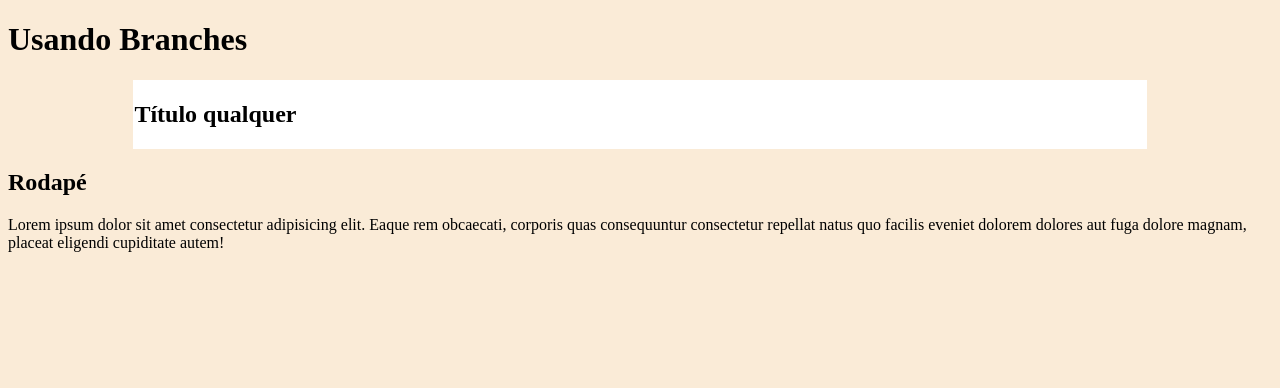
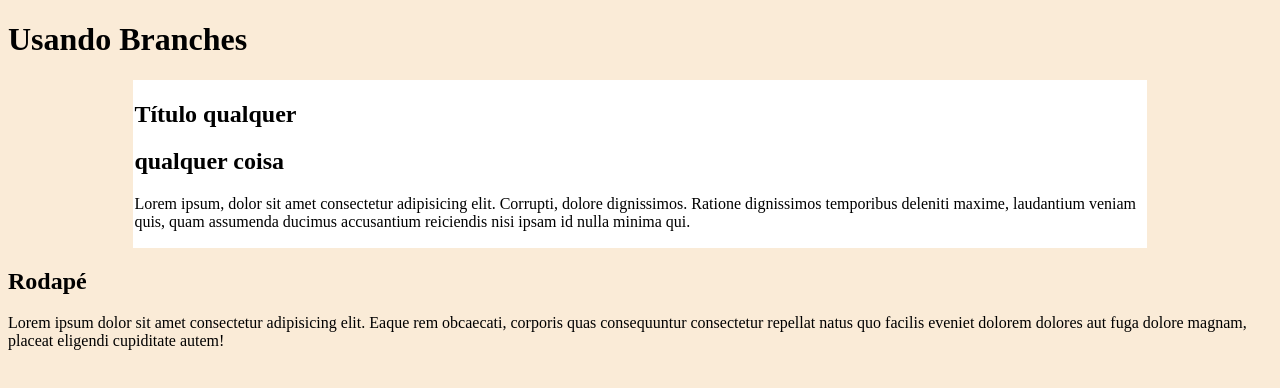
Before and after one commit to Edualvesilva/exemplo-branches, a plain HTML site: page index.html in a window 1280 px wide. Drawn offline with Linux system fonts and the light colour scheme.

Commit message:
Update index.html

```diff
--- a/index.html
+++ b/index.html
@@ -14,7 +14,10 @@
         <article>
             <h2>Título qualquer</h2>
         </article>
-
+        <section>
+            <h2>qualquer coisa</h2>
+            <p>Lorem ipsum, dolor sit amet consectetur adipisicing elit. Corrupti, dolore dignissimos. Ratione dignissimos temporibus deleniti maxime, laudantium veniam quis, quam assumenda ducimus accusantium reiciendis nisi ipsam id nulla minima qui.</p>
+        </section>
     </main>
     <footer>
         <h2>Rodapé</h2>
```
